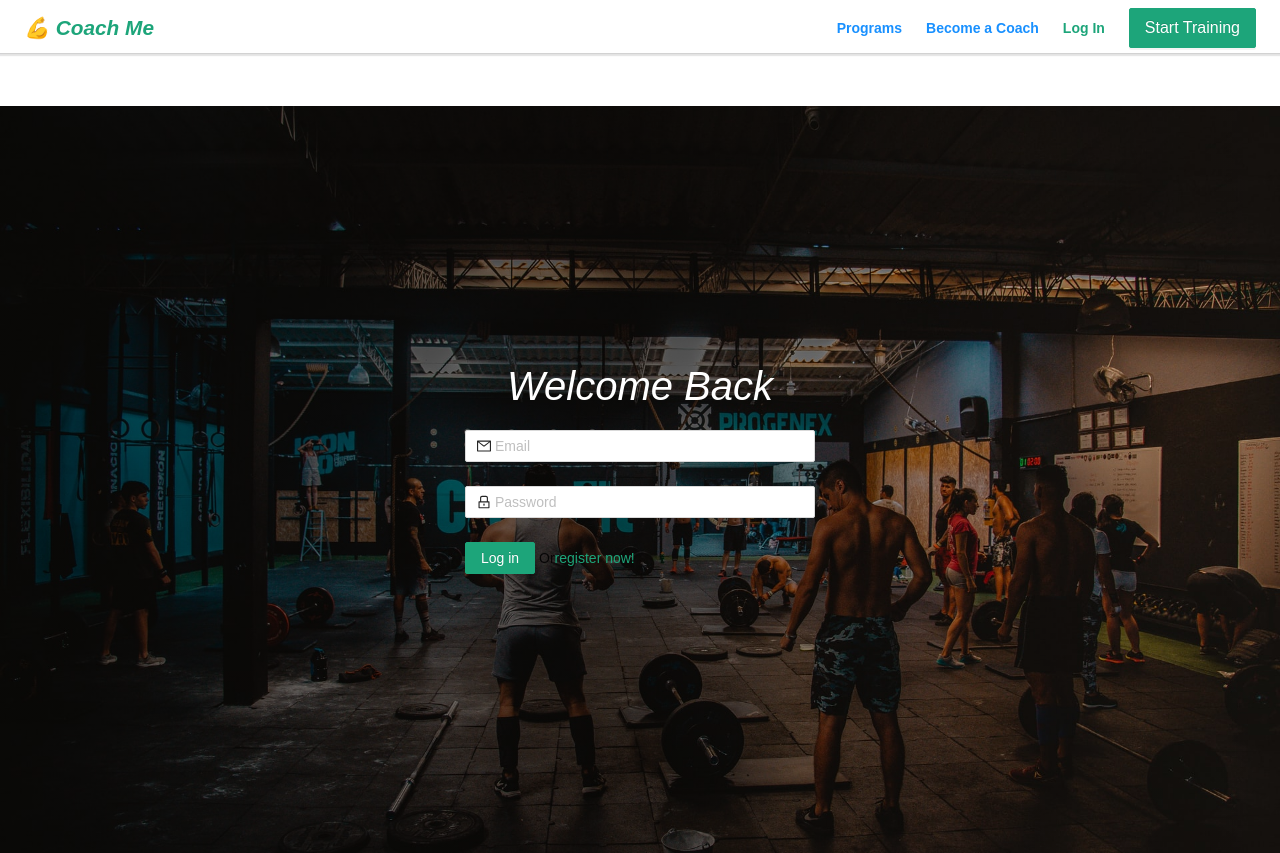
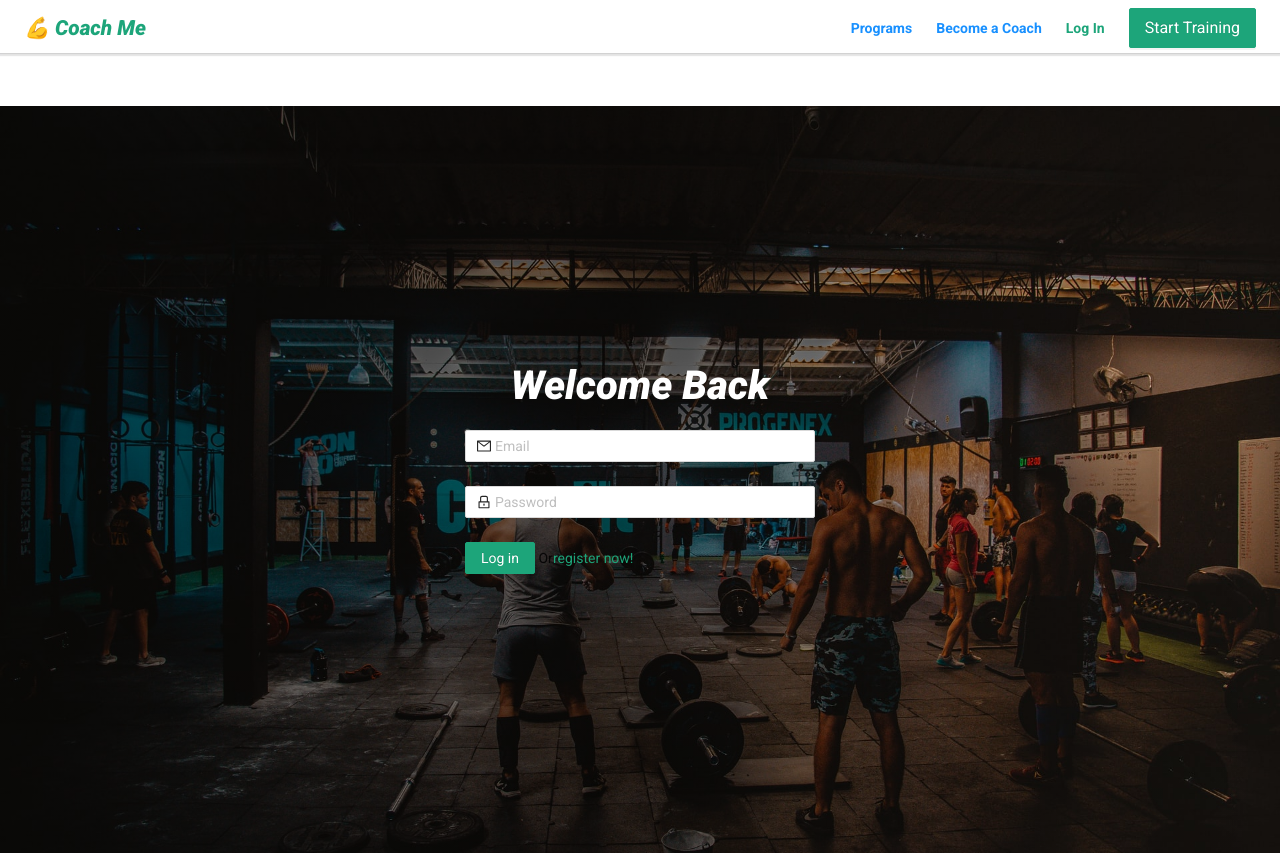
Before and after one commit to azizbouchrit/coachme-client, a React (Create React App) app: page /login in a window 1280 px wide. Built offline with nearby package versions, Linux system fonts and the light colour scheme.

Commit message:
font-family

```diff
--- a/src/components/stepper/styles.css
+++ b/src/components/stepper/styles.css
@@ -1,5 +1,4 @@
 .App {
-    font-family: sans-serif;
     text-align: bottom;
 width: 100%;
 height: calc(100vh - 53px);
--- a/src/index.css
+++ b/src/index.css
@@ -145,7 +145,7 @@ html {
 
 body {
   margin: 0;
-  font-family: 'Roboto', sans-serif;
+  font-family: 'Roboto', sans-serif !important;
   -webkit-font-smoothing: antialiased;
   -moz-osx-font-smoothing: grayscale;
   height: 100%;
```
